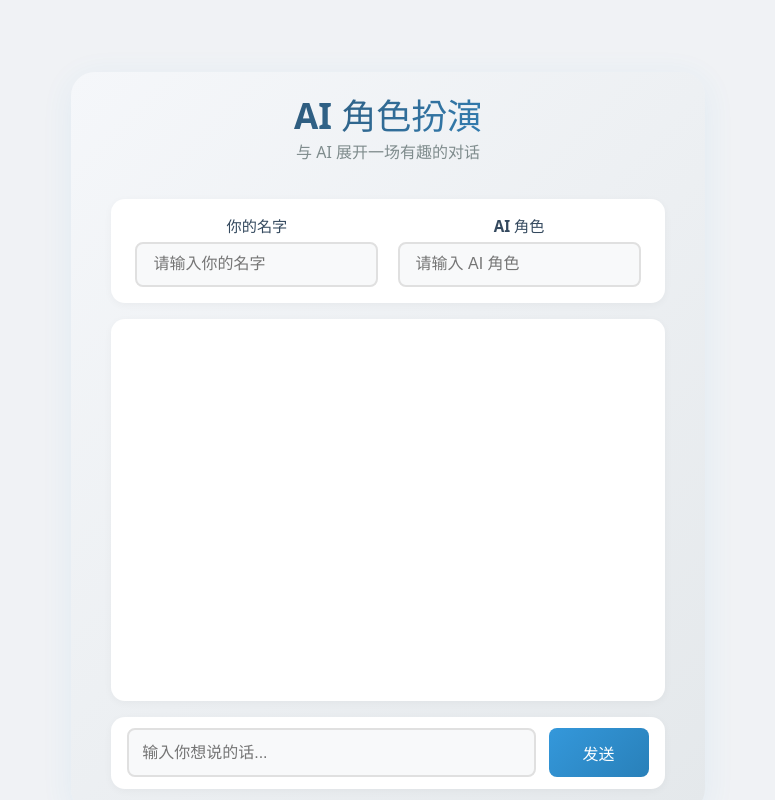
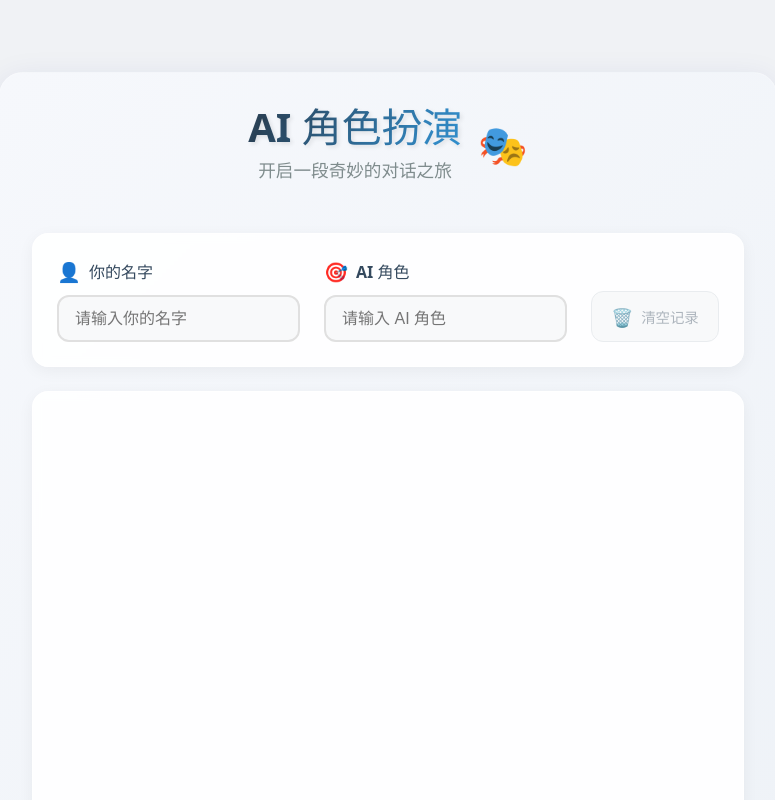
Before and after one commit to xhz10/ai-chat, a Vue app: page / in a window 1280 px wide. Shown: the top 800 px of the page, without its empty margins (252-1027 px from the left). Built offline with nearby package versions, Linux system fonts and the light colour scheme.

Commit message:
储一版本

```diff
--- a/src/components/ChatInterface.vue
+++ b/src/components/ChatInterface.vue
@@ -6,6 +6,8 @@ const role = ref('')
 const inputDialog = ref('')
 const messages = ref([])
 const isLoading = ref(false)
+const isFirstMessage = ref(true)  // 添加标记是否是第一条消息
+const lastRole = ref('')  // 记录上一次发送消息时的角色
 
 const sendMessage = async () => {
   if (!username.value || !role.value || !inputDialog.value) {
@@ -13,16 +15,36 @@ const sendMessage = async () => {
     return
   }
 
+  // 只在发送消息时检查角色是否发生变化
+  if (messages.value.length > 0 && lastRole.value !== role.value) {
+    if (confirm('更换AI角色将清空当前聊天记录，是否继续？')) {
+      messages.value = []
+    } else {
+      role.value = lastRole.value
+      return
+    }
+  }
+
+  if (isFirstMessage.value) {
+    isFirstMessage.value = false
+  }
+
+  // 更新上一次的角色
+  lastRole.value = role.value
+
   // 添加用户消息到聊天记录
   messages.value.push({
     type: 'user',
     content: inputDialog.value
   })
 
+  const currentInput = inputDialog.value
+  inputDialog.value = ''  // 立即清空输入框
+
   isLoading.value = true
 
   try {
-    const response = await fetch('http://59.110.33.91:9265/role-play-reply', {
+    const response = await fetch('http://127.0.0.1:9265/role-play-reply', {
       method: 'POST',
       headers: {
         'Content-Type': 'application/json'
@@ -30,7 +52,7 @@ const sendMessage = async () => {
       body: JSON.stringify({
         username: username.value,
         role: role.value,
-        input_dialog: inputDialog.value
+        input_dialog: currentInput
       })
     })
 
@@ -56,7 +78,14 @@ const sendMessage = async () => {
     })
   } finally {
     isLoading.value = false
-    inputDialog.value = ''
+  }
+}
+
+const clearChat = () => {
+  if (messages.value.length > 0) {
+    if (confirm('确定要清空所有聊天记录吗？')) {
+      messages.value = []
+    }
   }
 }
 </script>
@@ -64,19 +93,39 @@ const sendMessage = async () => {
 <template>
   <div class="chat-container">
     <div class="chat-header">
-      <h1>AI 角色扮演</h1>
-      <p class="subtitle">与 AI 展开一场有趣的对话</p>
+      <div class="header-content">
+        <h1>AI 角色扮演</h1>
+        <p class="subtitle">开启一段奇妙的对话之旅</p>
+      </div>
+      <div class="header-decoration">
+        <span class="decoration-icon">🎭</span>
+      </div>
     </div>
 
     <div class="settings-panel">
       <div class="input-group">
-        <label>你的名字</label>
-        <input v-model="username" placeholder="请输入你的名字" />
+        <label>
+          <span class="label-icon">👤</span>
+          你的名字
+        </label>
+        <input v-model="username" placeholder="请输入你的名字" :disabled="!isFirstMessage" />
       </div>
       <div class="input-group">
-        <label>AI 角色</label>
+        <label>
+          <span class="label-icon">🎯</span>
+          AI 角色
+        </label>
         <input v-model="role" placeholder="请输入 AI 角色" />
       </div>
+      <button
+        class="clear-button"
+        @click="clearChat"
+        :disabled="messages.length === 0"
+        title="清空聊天记录"
+      >
+        <span class="clear-icon">🗑️</span>
+        <span class="clear-text">清空记录</span>
+      </button>
     </div>
 
     <div class="chat-messages" ref="messagesContainer">
@@ -97,6 +146,7 @@ const sendMessage = async () => {
         v-model="inputDialog"
         @keyup.enter="sendMessage"
         placeholder="输入你想说的话..."
+        :disabled="isLoading"
       />
       <button @click="sendMessage" :disabled="isLoading">
         <span v-if="!isLoading">发送</span>
@@ -110,90 +160,144 @@ const sendMessage = async () => {
 .chat-container {
   max-width: 1200px;
   margin: 40px auto;
-  padding: 1.5rem 2.5rem 1.5rem 2.5rem;
+  padding: 2rem;
   display: flex;
   flex-direction: column;
-  background: linear-gradient(135deg, #f5f7fa 0%, #e4e8eb 100%);
+  background: linear-gradient(135deg, #f6f8fc 0%, #eef2f7 100%);
   border-radius: 24px;
-  box-shadow: 0 6px 32px 0 rgba(52, 152, 219, 0.08);
+  box-shadow: 0 8px 32px rgba(31, 38, 135, 0.1);
+  backdrop-filter: blur(4px);
+  border: 1px solid rgba(255, 255, 255, 0.18);
 }
 
 .chat-header {
   text-align: center;
-  margin-bottom: 1.2rem;
+  margin-bottom: 2rem;
+  position: relative;
+  display: flex;
+  justify-content: center;
+  align-items: center;
+  gap: 1rem;
+}
+
+.header-content {
+  text-align: center;
+}
+
+.header-decoration {
+  font-size: 2.5rem;
+  animation: float 3s ease-in-out infinite;
+}
+
+@keyframes float {
+  0% { transform: translateY(0px); }
+  50% { transform: translateY(-10px); }
+  100% { transform: translateY(0px); }
 }
 
 .chat-header h1 {
-  font-size: 2.2rem;
+  font-size: 2.5rem;
   color: #2c3e50;
   margin: 0;
   font-weight: 700;
   background: linear-gradient(120deg, #2c3e50, #3498db);
   -webkit-background-clip: text;
   -webkit-text-fill-color: transparent;
+  text-shadow: 2px 2px 4px rgba(0, 0, 0, 0.1);
 }
 
 .subtitle {
   color: #7f8c8d;
-  margin-top: 0.3rem;
-  font-size: 1rem;
+  margin-top: 0.5rem;
+  font-size: 1.1rem;
+  font-weight: 500;
 }
 
 .settings-panel {
-  background: white;
-  padding: 1rem 1.5rem;
-  border-radius: 14px;
-  margin-bottom: 1rem;
-  box-shadow: 0 2px 8px rgba(0, 0, 0, 0.04);
+  background: rgba(255, 255, 255, 0.9);
+  padding: 1.5rem;
+  border-radius: 16px;
+  margin-bottom: 1.5rem;
+  box-shadow: 0 4px 16px rgba(0, 0, 0, 0.05);
   display: grid;
-  grid-template-columns: 1fr 1fr;
-  gap: 1.2rem;
+  grid-template-columns: 1fr 1fr auto;
+  gap: 1.5rem;
+  align-items: end;
+  backdrop-filter: blur(4px);
+  border: 1px solid rgba(255, 255, 255, 0.5);
 }
 
 .input-group {
   display: flex;
   flex-direction: column;
+  gap: 0.5rem;
 }
 
 .input-group label {
-  font-size: 0.95rem;
+  font-size: 1rem;
   color: #34495e;
-  margin-bottom: 0.3rem;
   font-weight: 600;
+  display: flex;
+  align-items: center;
+  gap: 0.5rem;
+}
+
+.label-icon {
+  font-size: 1.2rem;
 }
 
 .input-group input {
-  padding: 0.7rem 1rem;
+  padding: 0.8rem 1rem;
   border: 2px solid #e0e0e0;
-  border-radius: 8px;
+  border-radius: 12px;
   font-size: 1rem;
   background: #f8f9fa;
   transition: all 0.3s;
-  color: #2c3e50 !important;
+  color: #2c3e50;
 }
 
 .input-group input:focus {
   border-color: #3498db;
   outline: none;
-  box-shadow: 0 0 0 2px rgba(52, 152, 219, 0.08);
+  box-shadow: 0 0 0 3px rgba(52, 152, 219, 0.1);
+}
+
+.input-group input:disabled {
+  background: #f1f3f5;
+  cursor: not-allowed;
+  opacity: 0.7;
 }
 
 .chat-messages {
-  height: 350px;
+  height: 400px;
   min-height: 200px;
-  max-height: 350px;
+  max-height: 400px;
   overflow-y: auto;
-  padding: 1rem 1.5rem;
-  background: white;
-  border-radius: 14px;
-  margin-bottom: 1rem;
-  box-shadow: 0 2px 8px rgba(0, 0, 0, 0.04);
+  padding: 1.5rem;
+  background: rgba(255, 255, 255, 0.9);
+  border-radius: 16px;
+  margin-bottom: 1.5rem;
+  box-shadow: 0 4px 16px rgba(0, 0, 0, 0.05);
+  backdrop-filter: blur(4px);
+  border: 1px solid rgba(255, 255, 255, 0.5);
 }
 
 .message {
-  margin-bottom: 0.7rem;
+  margin-bottom: 1rem;
   display: flex;
   flex-direction: column;
+  animation: messageSlide 0.3s ease-out;
+}
+
+@keyframes messageSlide {
+  from {
+    opacity: 0;
+    transform: translateY(20px);
+  }
+  to {
+    opacity: 1;
+    transform: translateY(0);
+  }
 }
 
 .message.user {
@@ -205,12 +309,12 @@ const sendMessage = async () => {
 }
 
 .message-content {
-  padding: 0.8rem 1.2rem;
-  border-radius: 10px;
+  padding: 1rem 1.2rem;
+  border-radius: 16px;
   max-width: 70%;
-  line-height: 1.5;
+  line-height: 1.6;
   font-size: 1rem;
-  animation: messageAppear 0.3s ease;
+  box-shadow: 0 2px 8px rgba(0, 0, 0, 0.05);
 }
 
 .message.user .message-content {
@@ -227,46 +331,54 @@ const sendMessage = async () => {
 
 .input-area {
   display: flex;
-  gap: 0.8rem;
-  background: white;
-  padding: 0.7rem 1rem;
-  border-radius: 14px;
-  box-shadow: 0 2px 8px rgba(0, 0, 0, 0.04);
+  gap: 1rem;
+  background: rgba(255, 255, 255, 0.9);
+  padding: 1rem;
+  border-radius: 16px;
+  box-shadow: 0 4px 16px rgba(0, 0, 0, 0.05);
+  backdrop-filter: blur(4px);
+  border: 1px solid rgba(255, 255, 255, 0.5);
 }
 
 .input-area input {
   flex: 1;
-  padding: 0.8rem;
+  padding: 1rem;
   border: 2px solid #e0e0e0;
-  border-radius: 8px;
+  border-radius: 12px;
   font-size: 1rem;
   background: #f8f9fa;
   transition: all 0.3s;
-  color: #2c3e50 !important;
+  color: #2c3e50;
 }
 
 .input-area input:focus {
   border-color: #3498db;
   outline: none;
-  box-shadow: 0 0 0 2px rgba(52, 152, 219, 0.08);
+  box-shadow: 0 0 0 3px rgba(52, 152, 219, 0.1);
+}
+
+.input-area input:disabled {
+  background: #f1f3f5;
+  cursor: not-allowed;
+  opacity: 0.7;
 }
 
 .input-area button {
-  padding: 0.8rem 1.5rem;
+  padding: 1rem 2rem;
   background: linear-gradient(135deg, #3498db, #2980b9);
   color: white;
   border: none;
-  border-radius: 8px;
+  border-radius: 12px;
   font-size: 1rem;
   font-weight: 600;
   cursor: pointer;
   transition: all 0.3s;
-  min-width: 100px;
+  min-width: 120px;
 }
 
 .input-area button:hover:not(:disabled) {
-  transform: translateY(-1px);
-  box-shadow: 0 2px 8px rgba(52, 152, 219, 0.12);
+  transform: translateY(-2px);
+  box-shadow: 0 4px 12px rgba(52, 152, 219, 0.2);
 }
 
 .input-area button:disabled {
@@ -279,36 +391,88 @@ const sendMessage = async () => {
 .loading {
   display: flex;
   align-items: center;
-  gap: 0.7rem;
+  gap: 0.8rem;
   color: #7f8c8d;
-  padding: 0.7rem;
+  padding: 1rem;
   background: #f8f9fa;
-  border-radius: 8px;
-  margin-top: 0.7rem;
+  border-radius: 12px;
+  margin-top: 1rem;
+  animation: pulse 1.5s infinite;
+}
+
+@keyframes pulse {
+  0% { opacity: 0.6; }
+  50% { opacity: 1; }
+  100% { opacity: 0.6; }
 }
 
 .loading-spinner {
-  width: 20px;
-  height: 20px;
+  width: 24px;
+  height: 24px;
   border: 3px solid #f3f3f3;
   border-top: 3px solid #3498db;
   border-radius: 50%;
   animation: spin 1s linear infinite;
 }
 
-@keyframes spin {
-  0% { transform: rotate(0deg); }
-  100% { transform: rotate(360deg); }
+.clear-button {
+  display: flex;
+  align-items: center;
+  gap: 0.5rem;
+  padding: 0.8rem 1.2rem;
+  background: #f8f9fa;
+  color: #6c757d;
+  border: 1px solid #e9ecef;
+  border-radius: 12px;
+  cursor: pointer;
+  font-size: 0.9rem;
+  transition: all 0.3s;
+  height: fit-content;
+  align-self: flex-end;
 }
 
-@keyframes messageAppear {
-  from {
-    opacity: 0;
-    transform: translateY(10px);
+.clear-button:hover:not(:disabled) {
+  background: #e9ecef;
+  color: #495057;
+  border-color: #dee2e6;
+  transform: translateY(-2px);
+}
+
+.clear-button:disabled {
+  background: #f8f9fa;
+  color: #adb5bd;
+  cursor: not-allowed;
+  border-color: #e9ecef;
+}
+
+.clear-icon {
+  font-size: 1.1rem;
+}
+
+.clear-text {
+  font-weight: 500;
+}
+
+@media (max-width: 768px) {
+  .chat-container {
+    margin: 20px;
+    padding: 1rem;
   }
-  to {
-    opacity: 1;
-    transform: translateY(0);
+
+  .settings-panel {
+    grid-template-columns: 1fr;
+  }
+
+  .clear-button {
+    justify-content: center;
+  }
+
+  .chat-header {
+    flex-direction: column;
+  }
+
+  .header-decoration {
+    font-size: 2rem;
   }
 }
 
```
